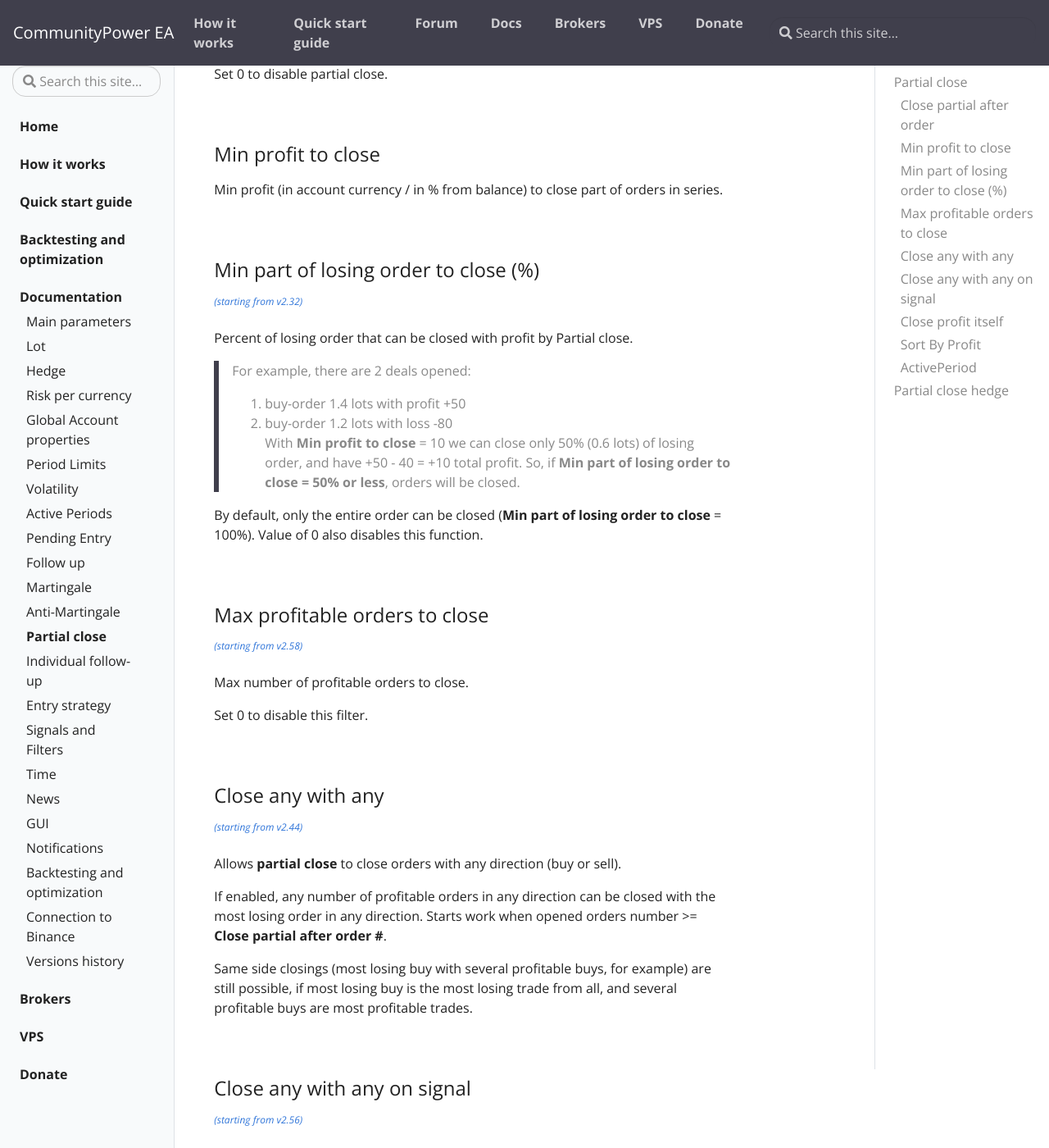
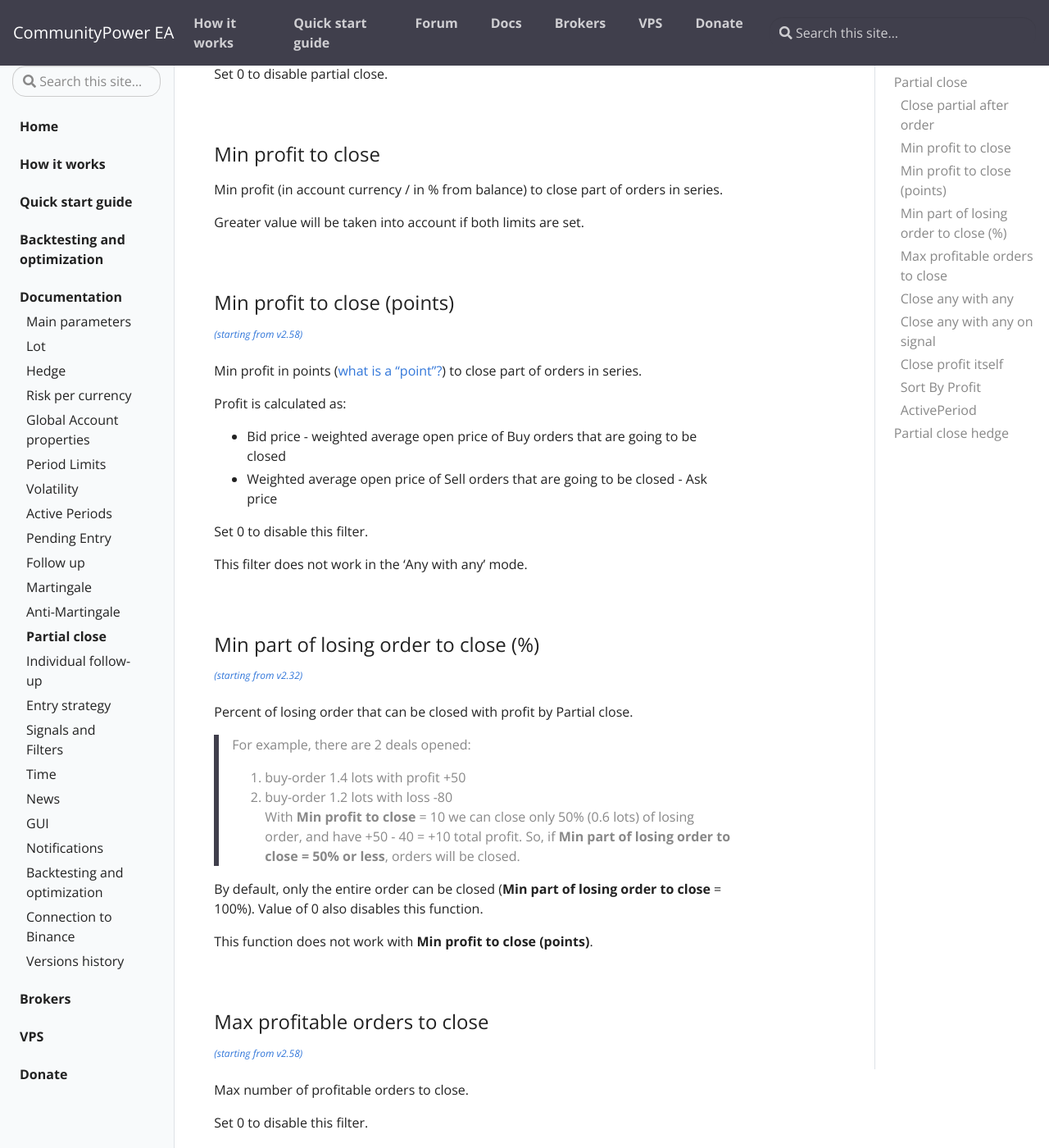
Before and after one commit to komposter/CommunityPowerEA.com, a Jekyll site: the page built from _docs/partial-close.md, in a window 1280 px wide and 1400 px high, scrolled down 582 px. Shown: the whole window at 82% size. Built offline with Jekyll 4.4.1, drawn with Linux system fonts in a browser that asks for light colours; some of the changed text lies outside the part shown.

Commit message:
Content change

```diff
--- a/_docs/partial-close.md
+++ b/_docs/partial-close.md
@@ -29,7 +29,25 @@
 
 Min profit (in account currency / in % from balance) to close part of orders in series.
 
+Greater value will be taken into account if both limits are set.
+
 <br />
+
+### Min profit to close (points)
+<sup>[*(starting from v2.58)*](/docs/versions-history#20231127-1214-258)</sup>
+
+Min profit in points ([what is a "point"?](/docs/FAQ/what-is-a-point)) to close part of orders in series.
+
+Profit is calculated as:
+* Bid price - weighted average open price of Buy orders that are going to be closed
+* Weighted average open price of Sell orders that are going to be closed - Ask price
+
+Set 0 to disable this filter.
+
+This filter does not work in the 'Any with any' mode.
+
+<br />
+
 
 ### Min part of losing order to close (%)
 <sup>[*(starting from v2.32)*](/docs/versions-history#20210605-232)</sup>
@@ -41,6 +59,8 @@
 <br />With **Min profit to close** = 10 we can close only 50% (0.6 lots) of losing order, and have +50 - 40 = +10 total profit. So, if **Min part of losing order to close = 50% or less**, orders will be closed.
 
 By default, only the entire order can be closed (**Min part of losing order to close** = 100%). Value of 0 also disables this function.
+
+This function does not work with **Min profit to close (points)**.
 
 <br />
 
@@ -56,7 +76,7 @@
 ### Close any with any
 <sup>[*(starting from v2.44)*](/docs/versions-history#20220312-244)</sup>
 
-Allows **partial close** to close orders with any direction (buy or sell).
+Allows **partial close** to close orders in any direction (buy or sell).
 
 If enabled, any number of profitable orders in any direction can be closed with the most losing order in any direction. Starts work when opened orders number >= **Close partial after order #**.
 
```
Also changed, not shown: _docs/versions-history.md (+2 -1 lines).
